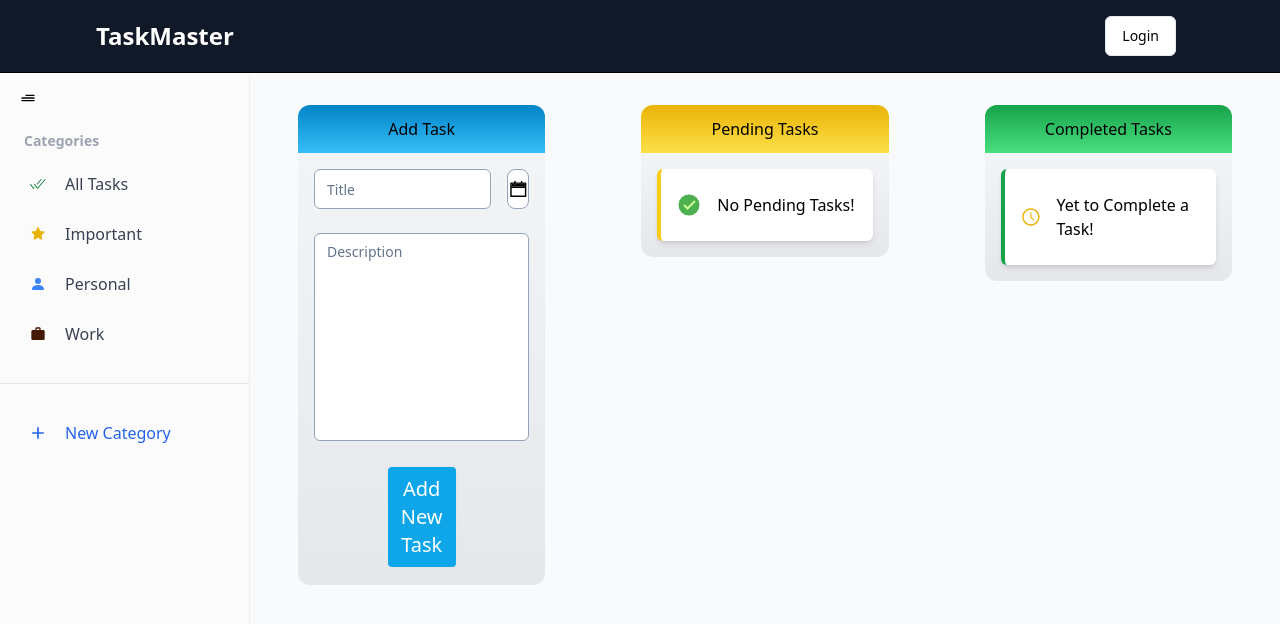
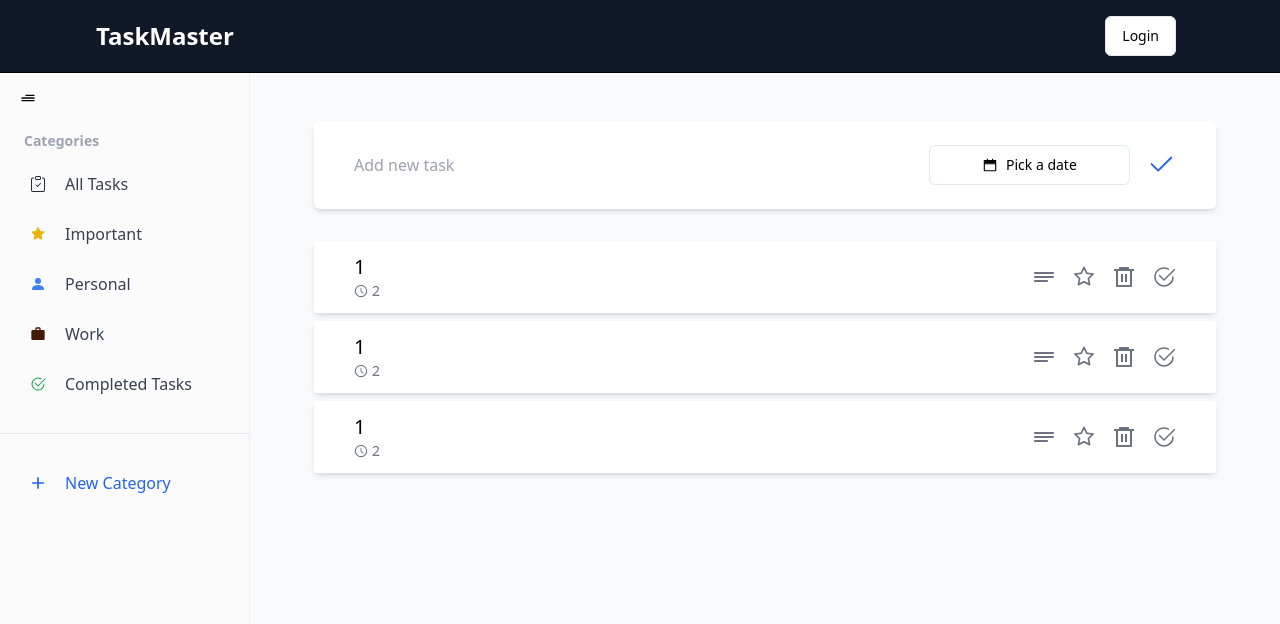
Before and after one commit to RaufunNazin/TaskMaster, a React (Vite) app in the folder frontend/: page / in a window 1280 px wide. Shown: the top 624 px of the page. Built offline with nearby package versions, Linux system fonts and the light colour scheme.

Commit message:
create completed page

```diff
--- a/frontend/src/App.jsx
+++ b/frontend/src/App.jsx
@@ -3,6 +3,7 @@ import { BrowserRouter, Routes, Route } from "react-router-dom";
 import Login from "./Login";
 import Register from "./Register";
 import Todo from "./Todo";
+import Completed from "./Completed";
 function App() {
   return (
     <BrowserRouter>
@@ -12,6 +13,7 @@ function App() {
           <Route path="login" element={<Login />} />
           <Route path="register" element={<Register />} />
           <Route path="todo" element={<Todo />} />
+          <Route path="completed" element={<Completed />} />
         </Route>
       </Routes>
     </BrowserRouter>
--- /dev/null
+++ b/frontend/src/Completed.jsx
@@ -0,0 +1,119 @@
+import Navbar from "./components/Navbar";
+import { BiTimeFive } from "react-icons/bi";
+import { AiOutlineClockCircle } from "react-icons/ai";
+import { RiDeleteBin6Line } from "react-icons/ri";
+import { CgDetailsMore } from "react-icons/cg";
+import { ToastContainer } from "react-toastify";
+import "react-toastify/dist/ReactToastify.css";
+import {
+  AlertDialog,
+  AlertDialogAction,
+  AlertDialogCancel,
+  AlertDialogContent,
+  AlertDialogDescription,
+  AlertDialogFooter,
+  AlertDialogHeader,
+  AlertDialogTitle,
+  AlertDialogTrigger,
+} from "./ui/alert-dialog";
+import SidePanel from "./components/SidePanel";
+import { useState } from "react";
+
+const Completed = () => {
+  const [completed, setCompleted] = useState([
+    { title: "1", date: "2" },
+    { title: "1", date: "2" },
+    { title: "1", date: "2" },
+  ]);
+
+  const deleteCompletedTask = (index) => {
+    // Create a copy of the pending array
+    const updatedCompleted = [...completed];
+    // Remove the item at the specified index
+    updatedCompleted.splice(index, 1);
+    // Update the state with the modified array
+    setCompleted(updatedCompleted);
+  };
+  return (
+    <div className="flex flex-col h-screen">
+      <ToastContainer
+        position="top-right"
+        autoClose={5000}
+        hideProgressBar={false}
+        newestOnTop={false}
+        closeOnClick
+        rtl={false}
+        pauseOnFocusLoss
+        draggable={false}
+        pauseOnHover={false}
+        theme="light"
+      />
+      <Navbar />
+      <div className="flex flex-1">
+        <SidePanel />
+        <div className="lg:grid lg:grid-cols-1 lg:gap-x-24 pt-8 px-12 bg-gray-50 flex-1 hidden">
+          <div className="flex flex-col gap-y-2 p-4">
+            {completed?.length > 0 ? (
+              completed?.map((item, i) => {
+                return (
+                  <button
+                    type="button"
+                    key={i}
+                    draggable="true"
+                    className="shadow-md py-3 rounded-sm bg-white px-10 flex justify-between items-center"
+                  >
+                    <div>
+                      <div className="text-xl text-left">{item.title}</div>
+                      <div className="text-sm text-gray-500 flex items-center gap-x-1">
+                        <AiOutlineClockCircle />
+                        {item.date && item.date}
+                      </div>
+                    </div>
+                    <div className="flex gap-x-4 text-gray-500">
+                      <button>
+                        <CgDetailsMore className="text-2xl hover:text-blue-600" />
+                      </button>
+                      <AlertDialog>
+                        <AlertDialogTrigger asChild>
+                          <button type="button">
+                            <RiDeleteBin6Line className="text-2xl hover:text-red-800" />
+                          </button>
+                        </AlertDialogTrigger>
+                        <AlertDialogContent>
+                          <AlertDialogHeader>
+                            <AlertDialogTitle>
+                              Are you absolutely sure?
+                            </AlertDialogTitle>
+                            <AlertDialogDescription>
+                              This action cannot be undone. This will
+                              permanently delete your task
+                            </AlertDialogDescription>
+                          </AlertDialogHeader>
+                          <AlertDialogFooter>
+                            <AlertDialogCancel>Cancel</AlertDialogCancel>
+                            <AlertDialogAction
+                              onClick={() => deleteCompletedTask(i)}
+                            >
+                              Delete
+                            </AlertDialogAction>
+                          </AlertDialogFooter>
+                        </AlertDialogContent>
+                      </AlertDialog>
+                    </div>
+                  </button>
+                );
+              })
+            ) : (
+              <div className="shadow-md py-6 rounded-sm bg-white px-10 flex gap-x-4 items-center">
+                <BiTimeFive className="text-2xl text-yellow-600" />
+                <div>Yet to complete a task!</div>
+              </div>
+            )}
+          </div>
+        </div>
+      </div>
+    </div>
+  );
+};
+
+export default Completed;
--- a/frontend/src/Todo.jsx
+++ b/frontend/src/Todo.jsx
@@ -5,6 +5,8 @@ import { Textarea } from "./ui/textarea";
 import { Calendar } from "./ui/calendar";
 import { Tabs, TabsList, TabsTrigger, TabsContent } from "./ui/tabs";
 import { FcOk } from "react-icons/fc";
+import { format } from "date-fns";
+import { MdOutlineAdd } from "react-icons/md";
 import {
   AiOutlineClockCircle,
   AiOutlineStar,
@@ -12,7 +14,7 @@ import {
 } from "react-icons/ai";
 import { RiDeleteBin6Line } from "react-icons/ri";
 import { CgDetailsMore } from "react-icons/cg";
-import { BsCheck2Circle } from "react-icons/bs";
+import { BsCheck2Circle, BsCheck2 } from "react-icons/bs";
 import { Popover, PopoverContent, PopoverTrigger } from "./ui/popover";
 import { ToastContainer, toast } from "react-toastify";
 import "react-toastify/dist/ReactToastify.css";
@@ -28,14 +30,20 @@ import {
   AlertDialogTrigger,
 } from "./ui/alert-dialog";
 import SidePanel from "./components/SidePanel";
+import { Button } from "./ui/button";
+import Completed from "./Completed";
 
 const Todo = () => {
   const [dragItemId, setDragItemId] = useState(null);
-  const [pending, setPending] = useState([]);
+  const [pending, setPending] = useState([
+    { title: "1", date: "2" },
+    { title: "1", date: "2" },
+    { title: "1", date: "2" },
+  ]);
   const [completed, setCompleted] = useState([]);
   const [title, setTitle] = useState("");
   const [description, setDescription] = useState("");
-  const [date, setDate] = useState(new Date());
+  const [date, setDate] = useState(null);
   const [calendarOpen, setCalendarOpen] = useState(false);
   const [calendarOpen1, setCalendarOpen1] = useState(false);
 
@@ -43,7 +51,7 @@ const Todo = () => {
     const newTask = {
       title: title,
       description: description,
-      date: date.toString().slice(3, 15),
+      date: date?.toString().slice(3, 15),
     };
     if (title) {
       setPending((prevItems) => [...prevItems, newTask]);
@@ -109,7 +117,7 @@ const Todo = () => {
         pauseOnFocusLoss
         draggable={false}
         pauseOnHover={false}
-        theme="colored"
+        theme="light"
       />
       <Navbar />
 
@@ -185,7 +193,6 @@ const Todo = () => {
                         type="button"
                         key={i}
                         draggable="true"
-                        onDragStart={(e) => onDragStart(e, i)}
                         className="shadow-md py-4 rounded-md bg-white px-4 border-l-4 border-yellow-400 flex justify-between items-center"
                       >
                         <div>
@@ -317,19 +324,15 @@ const Todo = () => {
       </div>
       <div className="flex flex-1">
         <SidePanel />
-        <div className="lg:grid lg:grid-cols-3 lg:gap-x-24 pt-8 px-12 bg-gray-50 flex-1 hidden">
+        <div className="lg:grid lg:grid-cols-1 lg:gap-x-24 pt-8 px-12 bg-gray-50 flex-1 hidden">
           <div>
-            <div className="rounded-t-xl text-center bg-gradient-to-b from-sky-600 to-sky-400 text-black py-3 font-medium">
-              Add Task
-            </div>
-            <div className="flex flex-col gap-y-6 bg-gradient-to-b from-gray-100 to-gray-200 rounded-b-xl p-4">
-              <div className="grid grid-cols-6 gap-x-4 items-center">
-                <Input
-                  id="title"
+            <div className="flex flex-col gap-y-2 p-4">
+              <div className="shadow-md py-6 rounded-md bg-white px-10 flex gap-x-4 items-center">
+                <input
                   type="text"
                   value={title}
-                  className="col-span-5"
-                  placeholder="Title"
+                  placeholder="Add new task"
+                  className="w-full outline-none ring-0 border-none"
                   onChange={(e) => setTitle(e.target.value)}
                 />
                 <Popover
@@ -337,11 +340,17 @@ const Todo = () => {
                   onOpenChange={() => setCalendarOpen(true)}
                 >
                   <PopoverTrigger asChild>
-                    <button className="flex h-full justify-center items-center bg-white rounded-lg border border-slate-400">
-                      <AiTwotoneCalendar className="text-2xl" />
-                    </button>
+                    <Button
+                      variant={"outline"}
+                      className={`w-[280px] justify-center text-left font-normal ${
+                        !date && "text-muted-foreground"
+                      }`}
+                    >
+                      <AiTwotoneCalendar className="mr-2 h-4 w-4" />
+                      {date ? format(date, "PPP") : <span>Pick a date</span>}
+                    </Button>
                   </PopoverTrigger>
-                  <PopoverContent className="w-80">
+                  <PopoverContent className="w-auto p-0">
                     <Calendar
                       mode="single"
                       selected={date}
@@ -349,32 +358,20 @@ const Todo = () => {
                         setDate(newDate);
                         setCalendarOpen(false);
                       }}
-                      className="rounded-md border"
+                      initialFocus
                     />
                   </PopoverContent>
                 </Popover>
+                <button
+                  type="button"
+                  className="cursor-pointer"
+                  onClick={() => addTask()}
+                >
+                  <BsCheck2 className="text-3xl text-blue-600 hover:text-blue-500" />
+                </button>
               </div>
-              <Textarea
-                id="description"
-                type="text"
-                value={description}
-                className="col-span-3"
-                placeholder="Description"
-                onChange={(e) => setDescription(e.target.value)}
-              />
-              <button
-                onClick={addTask}
-                className="w-1/3 mx-auto border-2 text-xl text-white bg-sky-500 hover:bg-sky-400 transition-all duration-300 py-2 rounded-md"
-              >
-                Add New Task
-              </button>
             </div>
-          </div>
-          <div>
-            <div className="rounded-t-xl text-center bg-gradient-to-b from-yellow-500 to-yellow-300 text-black py-3 font-medium">
-              Pending Tasks
-            </div>
-            <div className="flex flex-col gap-y-6 bg-gradient-to-b from-gray-100 to-gray-200 rounded-b-xl p-4">
+            <div className="flex flex-col gap-y-2 p-4">
               {pending.length > 0 ? (
                 pending.map((item, i) => {
                   return (
@@ -382,17 +379,16 @@ const Todo = () => {
                       type="button"
                       key={i}
                       draggable="true"
-                      onDragStart={(e) => onDragStart(e, i)}
-                      className="shadow-md py-4 rounded-md bg-white px-4 border-l-4 border-yellow-400 flex justify-between items-center"
+                      className="shadow-md py-3 rounded-sm bg-white px-10 flex justify-between items-center"
                     >
                       <div>
-                        <div className="text-2xl text-left">{item.title}</div>
+                        <div className="text-xl text-left">{item.title}</div>
                         <div className="text-sm text-gray-500 flex items-center gap-x-1">
                           <AiOutlineClockCircle />
                           {item.date && item.date}
                         </div>
                       </div>
-                      <div className="flex gap-x-2 text-gray-500">
+                      <div className="flex gap-x-4 text-gray-500">
                         <button>
                           <CgDetailsMore className="text-2xl hover:text-blue-600" />
                         </button>
@@ -454,50 +450,9 @@ const Todo = () => {
                   );
                 })
               ) : (
-                <div className="shadow-md py-6 rounded-md bg-white px-4 border-l-4 border-yellow-400 flex gap-x-4 items-center">
-                  <FcOk className="text-2xl animate-pulse" />
+                <div className="shadow-md py-6 rounded-sm bg-white px-10 flex gap-x-4 items-center">
+                  <FcOk className="text-2xl" />
                   <div>No Pending Tasks!</div>
-                </div>
-              )}
-            </div>
-          </div>
-          <div onDragOver={onDragOver} onDrop={onDrop}>
-            <div className="rounded-t-xl text-center bg-gradient-to-b from-green-600 to-green-400 outline-1 py-3 font-medium">
-              Completed Tasks
-            </div>
-            <div className="flex flex-col gap-y-6 bg-gradient-to-b from-gray-100 to-gray-200 rounded-b-xl p-4">
-              {completed.length > 0 ? (
-                completed.map((item, i) => {
-                  return (
-                    <div
-                      key={i}
-                      className="shadow-md py-4 rounded-md bg-white px-4 border-l-4 border-green-600 flex justify-between items-center"
-                    >
-                      <div>
-                        <div className="text-2xl text-left">{item.title}</div>
-                        <div className="text-sm text-gray-500 flex items-center gap-x-1">
-                          <AiOutlineClockCircle />
-                          {item.date && item.date}
-                        </div>
-                      </div>
-                      <div className="flex gap-x-2 text-gray-500">
-                        <button>
-                          <CgDetailsMore className="text-2xl hover:text-blue-600" />
-                        </button>
-                        <button
-                          type="button"
-                          onClick={() => deleteCompletedTask(i)}
-                        >
-                          <RiDeleteBin6Line className="text-2xl hover:text-red-800" />
-                        </button>
-                      </div>
-                    </div>
-                  );
-                })
-              ) : (
-                <div className="shadow-md py-6 rounded-md bg-white px-4 border-l-4 border-green-600 flex gap-x-4 items-center">
-                  <AiOutlineClockCircle className="text-2xl text-yellow-500 animate-pulse" />
-                  <div>Yet to Complete a Task!</div>
                 </div>
               )}
             </div>
--- a/frontend/src/components/SidePanel.jsx
+++ b/frontend/src/components/SidePanel.jsx
@@ -2,8 +2,8 @@ import React, { useState } from "react";
 import { CgDetailsMore } from "react-icons/cg";
 import { Sidebar, Menu, MenuItem, SubMenu } from "react-pro-sidebar";
 import { AiFillStar } from "react-icons/ai";
-import { BsFillPersonFill } from "react-icons/bs";
-import { VscCheckAll } from "react-icons/vsc";
+import { BsFillPersonFill, BsClipboardCheck } from "react-icons/bs";
+import { BsCheck2Circle } from "react-icons/bs";
 import { GiPin } from "react-icons/gi";
 import { MdWork, MdOutlineAdd } from "react-icons/md";
 import {
@@ -18,6 +18,7 @@ import {
 import { Input } from "../ui/input";
 import { Label } from "../ui/label";
 import { Button } from "../ui/button";
+import { Link } from "react-router-dom";
 
 const SidePanel = () => {
   const [collapsed, setCollapsed] = useState(false);
@@ -26,7 +27,7 @@ const SidePanel = () => {
   const [categories, setCategories] = useState([
     {
       title: "All Tasks",
-      icon: <VscCheckAll className="text-green-700" />,
+      icon: <BsClipboardCheck className="text-gray-800" />,
     },
     {
       title: "Important",
@@ -90,6 +91,11 @@ const SidePanel = () => {
               </MenuItem>
             );
           })}
+        <MenuItem icon={<BsCheck2Circle className="text-green-600" />}>
+          <Link to="/completed" className="font-medium text-gray-700">
+            Completed Tasks
+          </Link>
+        </MenuItem>
         <hr className="my-6" />
         <Dialog open={openDialog} onOpenChange={() => setOpenDialog(true)}>
           <DialogTrigger asChild>
```
